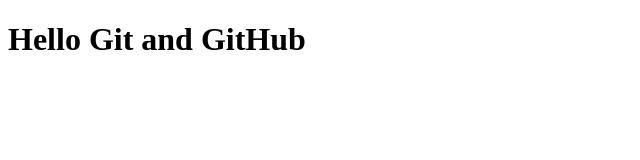
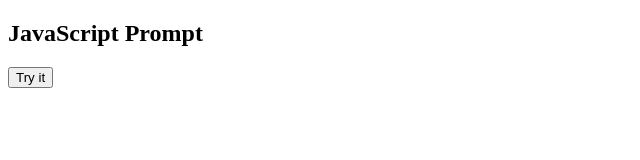
Before and after one commit to agya46/Hello-GitHub-, a plain HTML site: page index.html in a window 1280 px wide. Shown: the whole page, without its empty margins (0-640 px from the left). Drawn offline with Linux system fonts and the light colour scheme.

Commit message:
Add files via upload

```diff
--- a/index.html
+++ b/index.html
@@ -1,11 +1,35 @@
 <!DOCTYPE html>
 <html lang="en">
+
 <head>
     <meta charset="UTF-8">
     <meta name="viewport" content="width=device-width, initial-scale=1.0">
-      <title>Document</title>
+    <title>Introduction to JavaScript</title>
+    <script src="hello.js">
+    </script>
+    <script src="logic.js">
+    </script>
 </head>
+
 <body>
-      <h1>Hello Git and GitHub</h1>
+    <h2>JavaScript Prompt</h2>
+
+    <button onclick="myFunction()">Try it</button>
+
+    <p id="demo"></p>
+
+    <script>
+        function myFunction() {
+            var txt;
+            var person = prompt("Please enter your name:", "Isaac Agya Koomson");
+            if (person == null || person == "") {
+                txt = "User cancelled the prompt.";
+            } else {
+                txt = "Hello " + person + "! the training program is very interesting and am happy for it";
+            }
+            document.getElementById("demo").innerHTML = txt;
+        }
+    </script>
 </body>
+
 </html>
```
Lines whose indentation alone changed are shown as unchanged.
